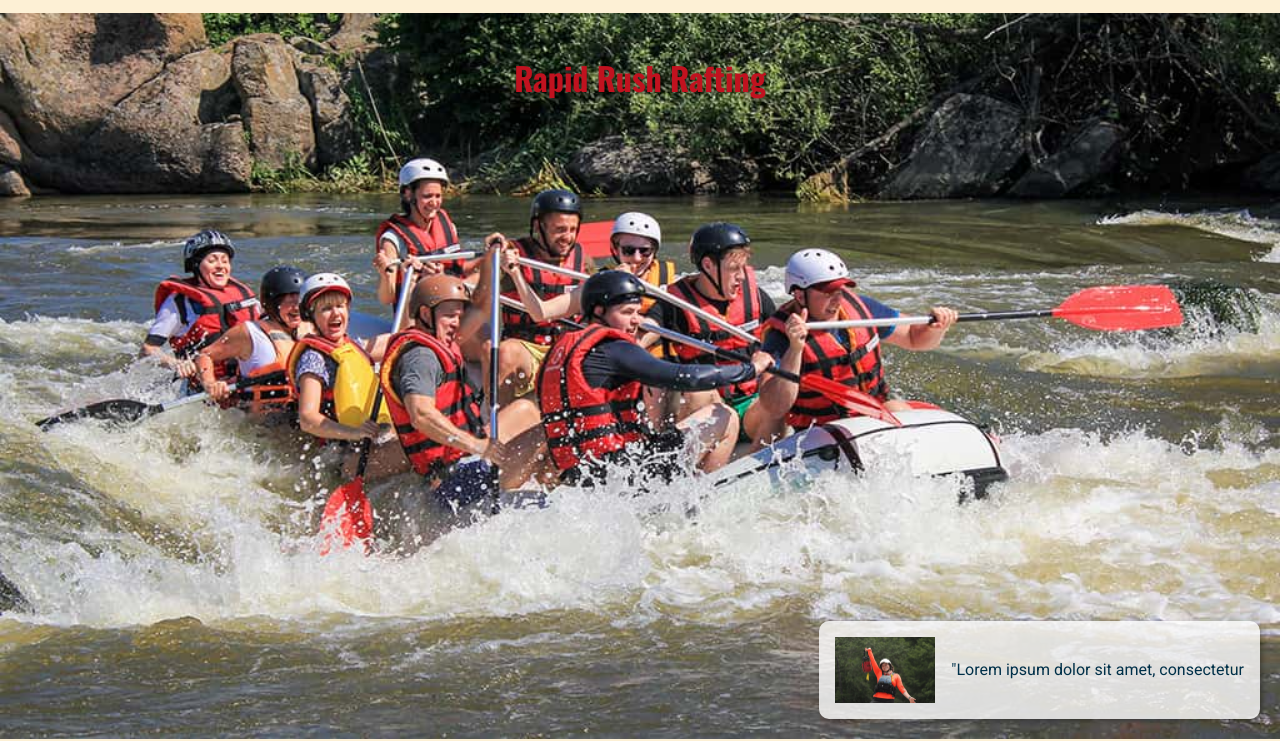
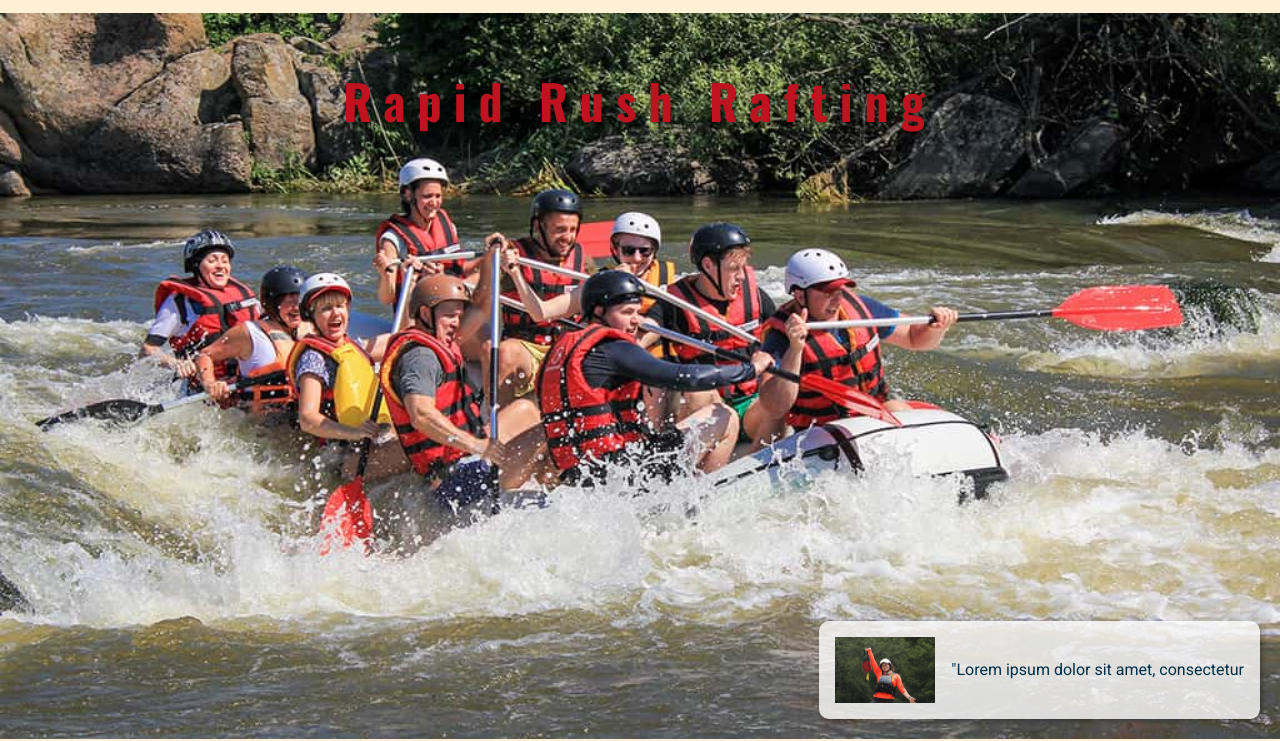
Before and after one commit to ZyperHex/wdd130, a plain HTML site: page wwr/about.html in a window 1280 px wide. Shown: the part 89-830 px from the top of the page. Drawn offline with nearby package versions, Linux system fonts and the light colour scheme.

Commit message:
hero h1 changed

```diff
--- a/wwr/styles/rafting.css
+++ b/wwr/styles/rafting.css
@@ -82,9 +82,12 @@ body {
     position: absolute;
     top: 20px;
     left: 50%;
+    width: auto;
+    white-space: nowrap;
     transform: translateX(-50%);
     color: var(--primary-color);
-    font-size: 2rem;
+    font-size: 3rem;
+    letter-spacing: 0.75rem;
     text-shadow: 2px 2px 4px rgba(0, 0, 0, 0.5);
 }
 
```
